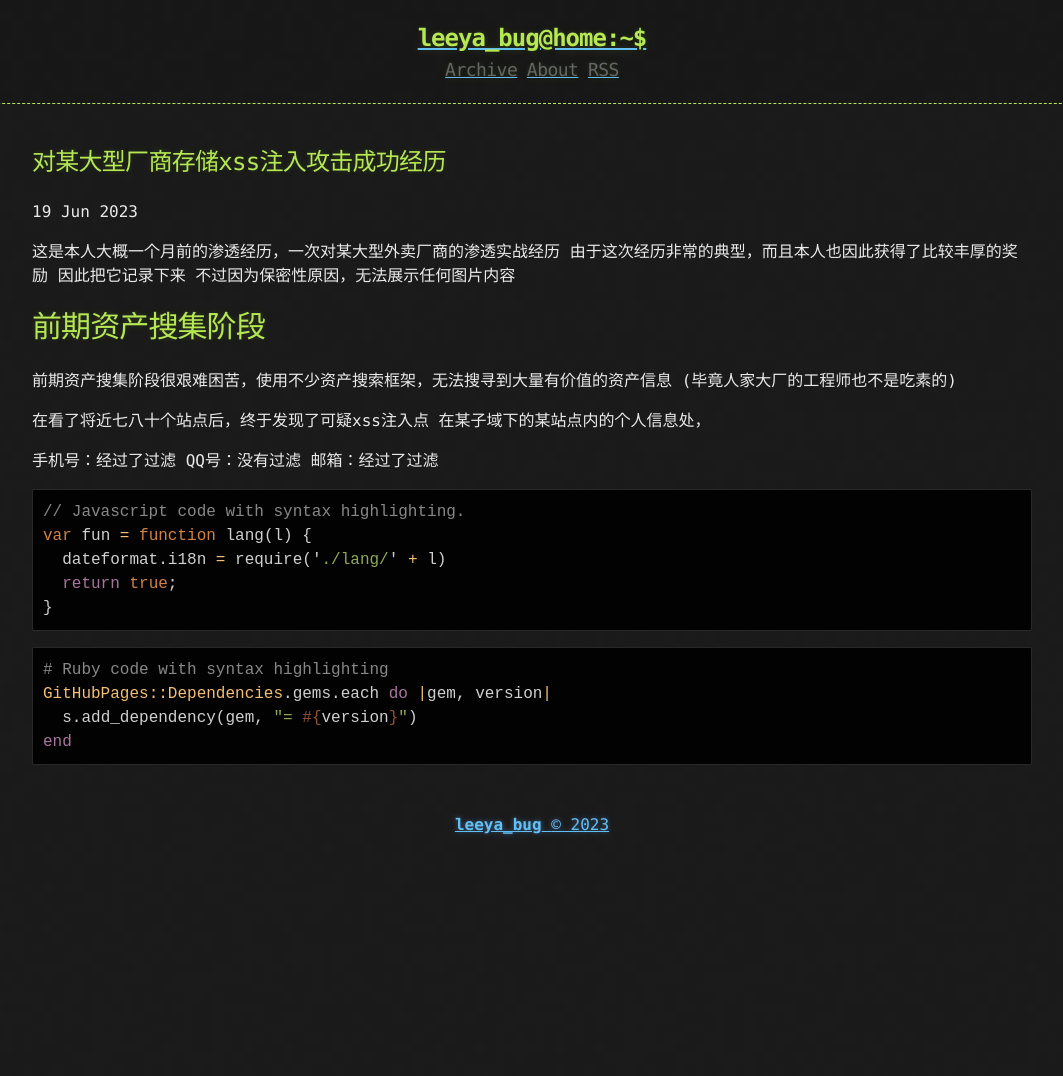
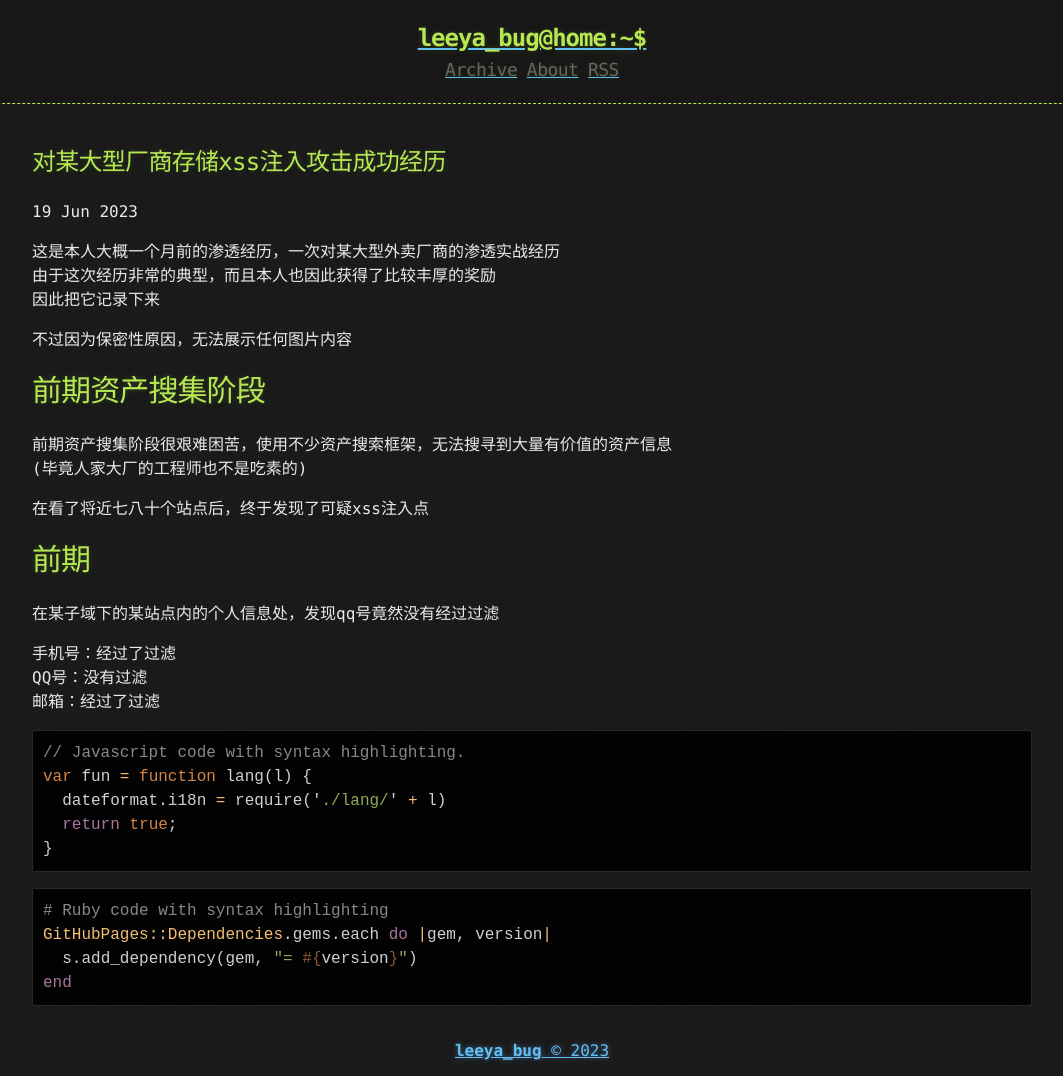
Before and after one commit to Leeyangee/leeyangee.github.io, a Jekyll site: the page built from _posts/2023-06-19-对某大型厂商存储型xss注入攻击成功经历.md, in a window 1280 px wide. Shown: the whole page, without its empty margins (108-1171 px from the left). Built offline with Jekyll 4.4.1, drawn with Linux system fonts in a browser that asks for light colours; before the commit the page ends 900 px from its top, so only the background shows below that.

Commit message:
Update 2023-06-19-对某大型厂商存储型xss注入攻击成功经历.md

```diff
--- a/_posts/2023-06-19-对某大型厂商存储型xss注入攻击成功经历.md
+++ b/_posts/2023-06-19-对某大型厂商存储型xss注入攻击成功经历.md
@@ -5,15 +5,16 @@
 这是本人大概一个月前的渗透经历，一次对某大型外卖厂商的渗透实战经历
 由于这次经历非常的典型，而且本人也因此获得了比较丰厚的奖励
 因此把它记录下来
+
 不过因为保密性原因，无法展示任何图片内容
-
 # [](#header-1)前期资产搜集阶段
 
 前期资产搜集阶段很艰难困苦，使用不少资产搜索框架，无法搜寻到大量有价值的资产信息
 (毕竟人家大厂的工程师也不是吃素的)
 
 在看了将近七八十个站点后，终于发现了可疑xss注入点
-在某子域下的某站点内的个人信息处，
+# [](#header-1)前期
+在某子域下的某站点内的个人信息处，发现qq号竟然没有经过过滤
 
 手机号：经过了过滤
 QQ号：没有过滤
```
